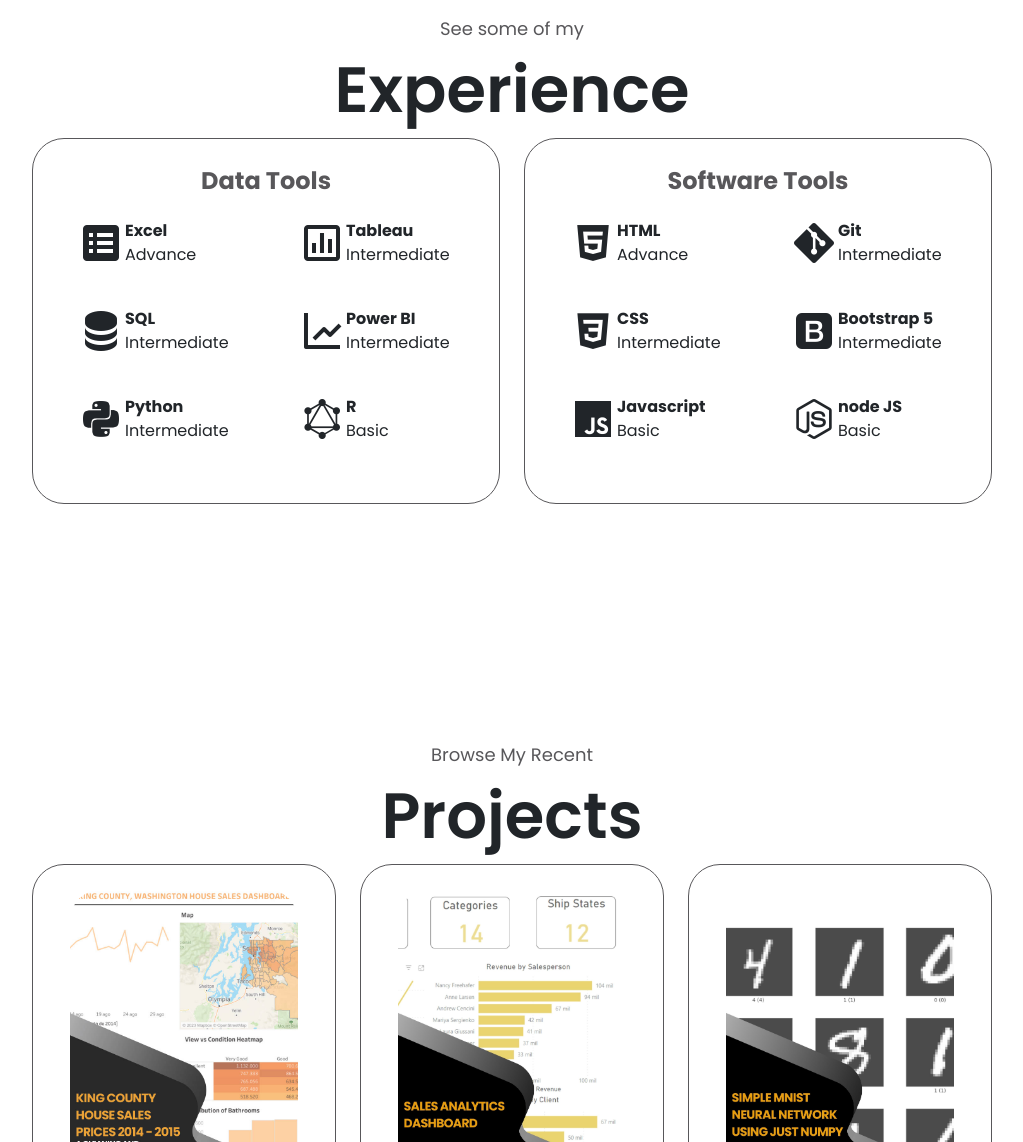
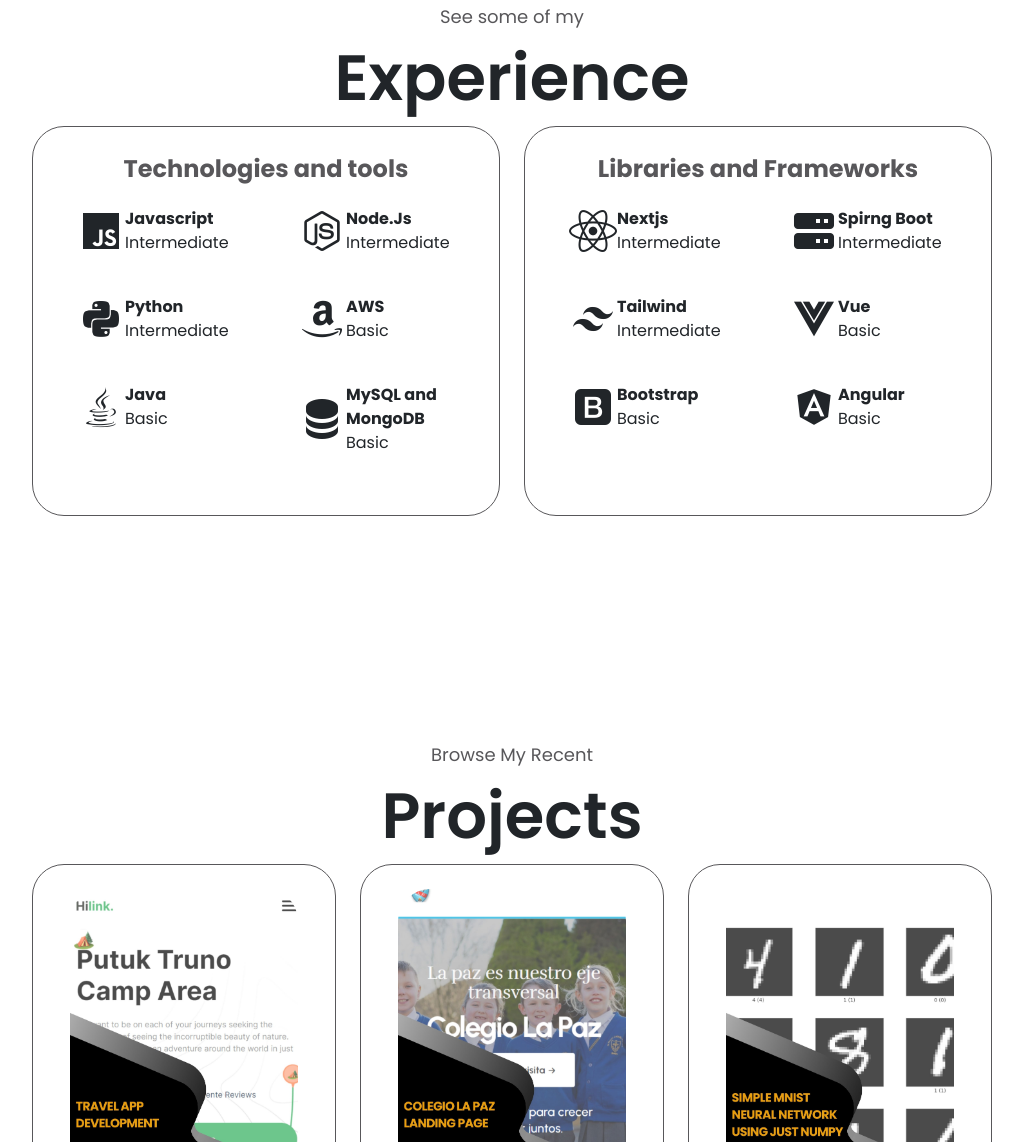
Before and after one commit to Patricio-GarciaRs/Patricio-GarciaRs.github.io, a plain HTML site: page index.html in a window 1280 px wide. Shown: the part 1658-2800 px from the top of the page, without its empty margins (128-1151 px from the left). Drawn offline with nearby package versions, Linux system fonts and the light colour scheme.

Commit message:
26-04-24 update

```diff
--- a/index.html
+++ b/index.html
@@ -49,7 +49,7 @@
                             Pato Garcia 👋
                         </div>
                         <div class="text-hero-regular">
-                            Data Analyst
+                            Web Developer
                         </div>
                         <div class="hero-btns">
                             <a onclick="window.open('./assets/CV - Patricio Garcia.pdf')" class="btn" id="cv-btn">Download CV</a>
@@ -81,7 +81,7 @@
                         <div class="col about-sqr">
                             <i class='bx bxs-briefcase-alt-2 bx-lg'></i>
                             <div>
-                                <span class="about-subtitle">Experience</span><br><span class="about-detail">1+ years<br>Data Analyst</span>
+                                <span class="about-subtitle">Experience</span><br><span class="about-detail">2+ years<br>Web Developer</span>
                             </div>
                         </div>
                         <div class="col about-sqr">
@@ -92,7 +92,7 @@
                         </div>
                     </div>
                     <div class="about-explained">
-                        I became in love with the data analysis during my career when I saw the apliactions of bioinformatics in the real world. My goal is be working with a big company developing new ways to treat health problems with AI and the data manipulation. <br> I'm also like the web development and I'm making my way in the AI path slow but in good pace and don't forget the craft beer...IPA lover for real.
+                        I became in web development since I was a kid and I have been playing and making projects since highschool upgrading my understanding more about back and front end development, also my career give the knowledge to undestand the basis of new technologies and how to implement the life sciences into it. <br> I'm like the neural network development and the cloud computing, and don't forget the craft beer...IPA lover for real.
                     </div>
                 </div>
             </div>
@@ -111,22 +111,14 @@
             <div class="row column-gap-4">
                 <div class="col experience-sqr">
                     <div class="row">
-                        <div class="experience-sqr-title">Data Tools</div>
+                        <div class="experience-sqr-title">Technologies and tools</div>
                         <div class="col-xl-6 lg-6" id="experience-column">
                             <ul>
                                 <li>
-                                    <i class='bx bxs-spreadsheet bx-lg'></i>
+                                    <i class='bx bxl-javascript bx-lg'></i>
                                     <div>
                                         <span class="skill-bold">
-                                            Excel
-                                        </span><br>Advance
-                                    </div>
-                                </li>
-                                <li>
-                                    <i class='bx bxs-data bx-lg' ></i>
-                                    <div>
-                                        <span class="skill-bold">
-                                            SQL
+                                            Javascript
                                         </span><br>Intermediate
                                     </div>
                                 </li>
@@ -138,31 +130,39 @@
                                         </span><br>Intermediate
                                     </div>
                                 </li>
+                                <li>
+                                    <i class='bx bxl-java bx-lg' ></i>
+                                    <div>
+                                        <span class="skill-bold">
+                                            Java
+                                        </span><br>Basic
+                                    </div>
+                                </li>
                             </ul>
                         </div>
                         <div class="col-xl-6 lg-6" id="experience-column">
                             <ul>
                                 <li>
-                                    <i class='bx bx-bar-chart-square bx-lg'></i>
+                                    <i class='bx bxl-nodejs bx-lg'></i>
                                     <div>
                                         <span class="skill-bold">
-                                            Tableau
+                                            Node.Js
                                         </span><br>Intermediate
                                     </div>
                                 </li>
                                 <li>
-                                    <i class='bx bx-line-chart bx-lg'></i>
+                                    <i class='bx bxl-amazon bx-lg'></i>
                                     <div>
                                         <span class="skill-bold">
-                                            Power BI
-                                        </span><br>Intermediate
+                                            AWS
+                                        </span><br>Basic
                                     </div>
                                 </li>
                                 <li>
-                                    <i class='bx bxl-graphql bx-lg'></i>
+                                    <i class='bx bxs-data bx-lg'></i>
                                     <div>
                                         <span class="skill-bold">
-                                            R
+                                            MySQL and MongoDB
                                         </span><br>Basic
                                     </div>
                                 </li>
@@ -172,30 +172,30 @@
                 </div>
                 <div class="col experience-sqr">
                     <div class="row">
-                        <div class="experience-sqr-title">Software Tools</div>
+                        <div class="experience-sqr-title">Libraries and Frameworks</div>
                         <div class="col-xl-6 lg-6" id="experience-column">
                             <ul>
                                 <li>
-                                    <i class='bx bxl-html5 bx-lg' ></i>
+                                    <i class='fa-brands fa-react fa-3x' ></i>
                                     <div>
                                         <span class="skill-bold">
-                                            HTML
-                                        </span><br>Advance
-                                    </div>
-                                </li>
-                                <li>
-                                    <i class='bx bxl-css3 bx-lg' ></i>
-                                    <div>
-                                        <span class="skill-bold">
-                                            CSS
+                                            Nextjs
                                         </span><br>Intermediate
                                     </div>
                                 </li>
                                 <li>
-                                    <i class='bx bxl-javascript bx-lg' ></i>
+                                    <i class='bx bxl-tailwind-css bx-lg' ></i>
                                     <div>
                                         <span class="skill-bold">
-                                            Javascript
+                                            Tailwind
+                                        </span><br>Intermediate
+                                    </div>
+                                </li>
+                                <li>
+                                    <i class='bx bxl-bootstrap bx-lg' ></i>
+                                    <div>
+                                        <span class="skill-bold">
+                                            Bootstrap
                                         </span><br>Basic
                                     </div>
                                 </li>
@@ -204,26 +204,26 @@
                         <div class="col-xl-6 lg-6" id="experience-column">
                             <ul>
                                 <li>
-                                    <i class='bx bxl-git bx-lg' ></i>
+                                    <i class='bx bxs-server bx-lg' ></i>
                                     <div>
                                         <span class="skill-bold">
-                                            Git
+                                            Spirng Boot
                                         </span><br>Intermediate
                                     </div>
                                 </li>
                                 <li>
-                                    <i class='bx bxl-bootstrap bx-lg' ></i>
+                                    <i class='bx bxl-vuejs bx-lg' ></i>
                                     <div>
                                         <span class="skill-bold">
-                                            Bootstrap 5
-                                        </span><br>Intermediate
+                                            Vue
+                                        </span><br>Basic
                                     </div>
                                 </li>
                                 <li>
-                                    <i class='bx bxl-nodejs bx-lg' ></i>
+                                    <i class='bx bxl-angular bx-lg' ></i>
                                     <div>
                                         <span class="skill-bold">
-                                            node JS
+                                            Angular
                                         </span><br>Basic
                                     </div>
                                 </li>
@@ -247,31 +247,29 @@
             <div class="row column-gap-lg-4 column-gap-md-5 project-columns">
                 <div class="col-lg col-md-5 project-sqr">
                     <div class="img-project1">
-                        <img src="assets/project1.jpg" alt="project1" class="project-img">
+                        <img src="assets/travel-app-project.jpg" alt="project1" class="project-img">
                     </div>
-                    <div class="project-title">King County House Sales Prices 2014 - 2015</div>
+                    <div class="project-title">Travel App Design <br>UX/UI Project</div>
                     <div class="hero-btns">
-                        <a href="#" class="btn project-btn">Github</a>
-                        <a href="https://public.tableau.com/views/KingCountyWashingtonHouseSalesDashboard_17020032039090/Dashboard?:language=es-ES&:display_count=n&:origin=viz_share_link" class="btn project-btn">See More</a>
+                        <a href="https://github.com/Patricio-GarciaRs/nextjs14-travel-app-UI_UX" class="btn project-btn">Github</a>
+                        <a href="https://nextjs14-travel-app-ui-ux.vercel.app/" class="btn project-btn">See More</a>
                     </div>
                 </div>
                 <div class="col-lg col-md-5 project-sqr">
                     <div class="img-project1">
-                        <img src="assets/project2.jpg" alt="project1" class="project-img">
+                        <img src="assets/colegiolapaz-landing.jpg" alt="project2" class="project-img">
                     </div>
-                    <div class="project-title">Sales Analytics Dashboard for Business Insights</div>
+                    <div class="project-title">Colegio La Paz <br> Landing Page Project</div>
                     <div class="hero-btns">
-                        <a href="#" class="btn project-btn">Github</a>
-                        <a href="https://app.powerbi.com/view?r=eyJrIjoiZWUxOTIyYTItN2JiNy00ZTBjLWJhZTQtYzkwMTI1YTU3MzYwIiwidCI6IjIyMjU5YjBjLTY4NjctNDU5OS05YjAyLTI1MWY1MWZkNmVmZiJ9" class="btn project-btn">See More</a>
+                        <a href="https://colegiolapaz.netlify.app/" class="btn project-btn">See More</a>
                     </div>
                 </div>
                 <div class="col-lg col-md-12 project-sqr">
                     <div class="img-project1">
-                        <img src="assets/project3.jpg" alt="project1" class="project-img">
+                        <img src="assets/project3.jpg" alt="project3" class="project-img">
                     </div>
                     <div class="project-title">Simple Mnist Neural Network using just Numpy</div>
                     <div class="hero-btns">
-                        <a href="#" class="btn project-btn">Github</a>
                         <a href="https://www.kaggle.com/code/patriciogar14/simple-mnist-nn-using-numpy" class="btn project-btn">See More</a>
                     </div>
                 </div>
@@ -317,7 +315,7 @@
         </nav>
             <p>Copyright &#169; 2024 Pato Garcia. All Rights Reserved.</p>
     </footer>
-
+    <script src="https://kit.fontawesome.com/f031c816cb.js" crossorigin="anonymous"></script>
     <script src="https://cdn.jsdelivr.net/npm/bootstrap@5.3.2/dist/js/bootstrap.bundle.min.js" integrity="sha384-C6RzsynM9kWDrMNeT87bh95OGNyZPhcTNXj1NW7RuBCsyN/o0jlpcV8Qyq46cDfL" crossorigin="anonymous"></script>
 </body>
 </html>
```
Also changed, not shown: assets/colegiolapaz-landing.jpg (added), assets/project2.png (deleted), assets/travel-app-project.jpg (added).
